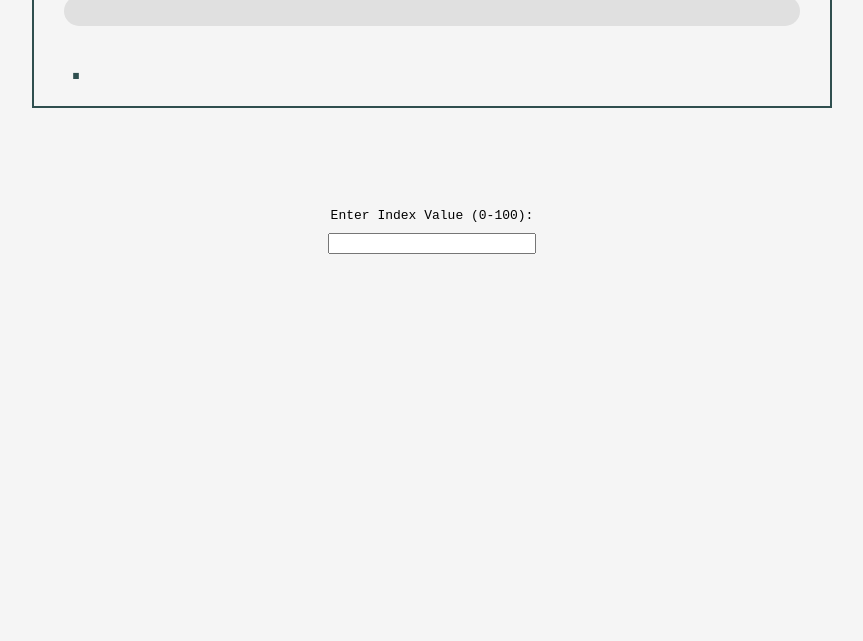
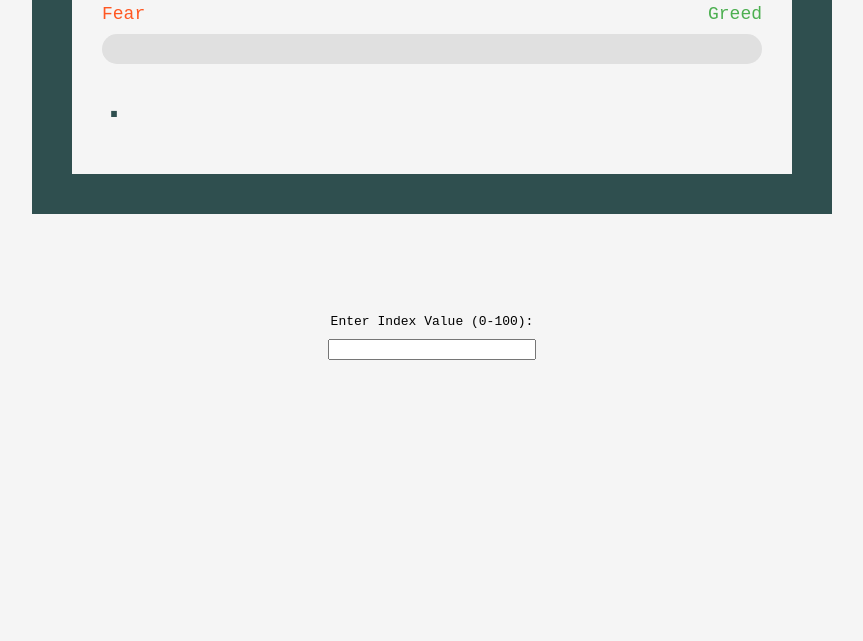
Before and after one commit to ayansome1/crypto-greed-fear-index, a plain HTML site: page index.html in a window 1280 px wide. Shown: the part 159-800 px from the top of the page, without its empty margins (208-1071 px from the left). Drawn offline with Linux system fonts and the light colour scheme.

Commit message:
update styles

```diff
--- a/index.html
+++ b/index.html
@@ -4,7 +4,7 @@
     <meta charset="UTF-8" />
     <meta name="viewport" content="width=device-width, initial-scale=1.0" />
     <title>Crypto Fear and Greed Index</title>
-    <link rel="stylesheet" href="/src/styles.css" />
+    <link rel="stylesheet" href="./src/styles.css" />
   </head>
   <body>
     <div class="container">
--- a/src/styles.css
+++ b/src/styles.css
@@ -72,7 +72,7 @@ label {
 }
 
 .sub-container {
-  border: 2px solid darkslategray;
+  border: 40px solid darkslategray;
   padding: 30px;
-  padding-bottom: 80px;
+  padding-bottom: 110px;
 }
```
Also changed, not shown: 1 other file.
